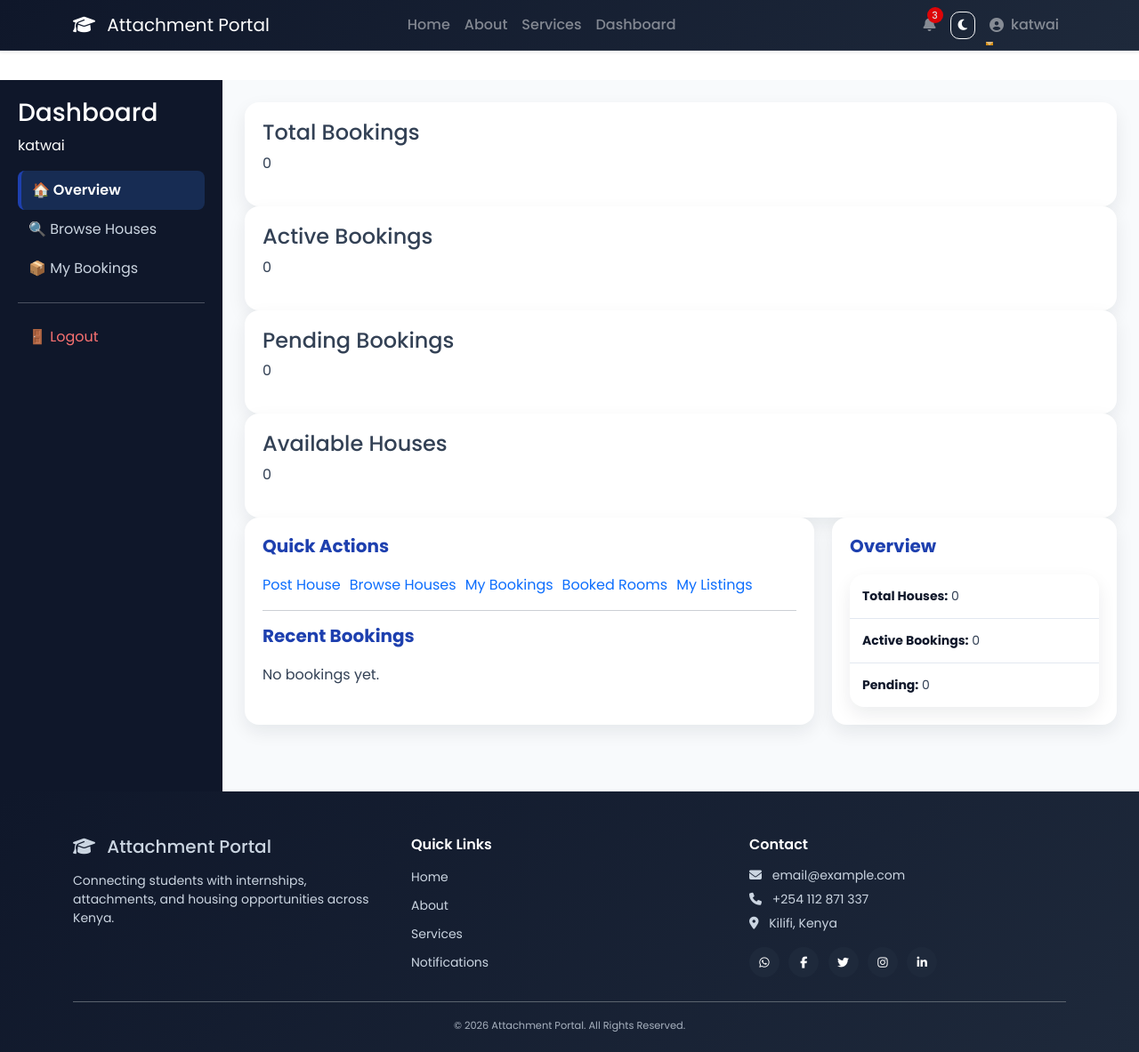
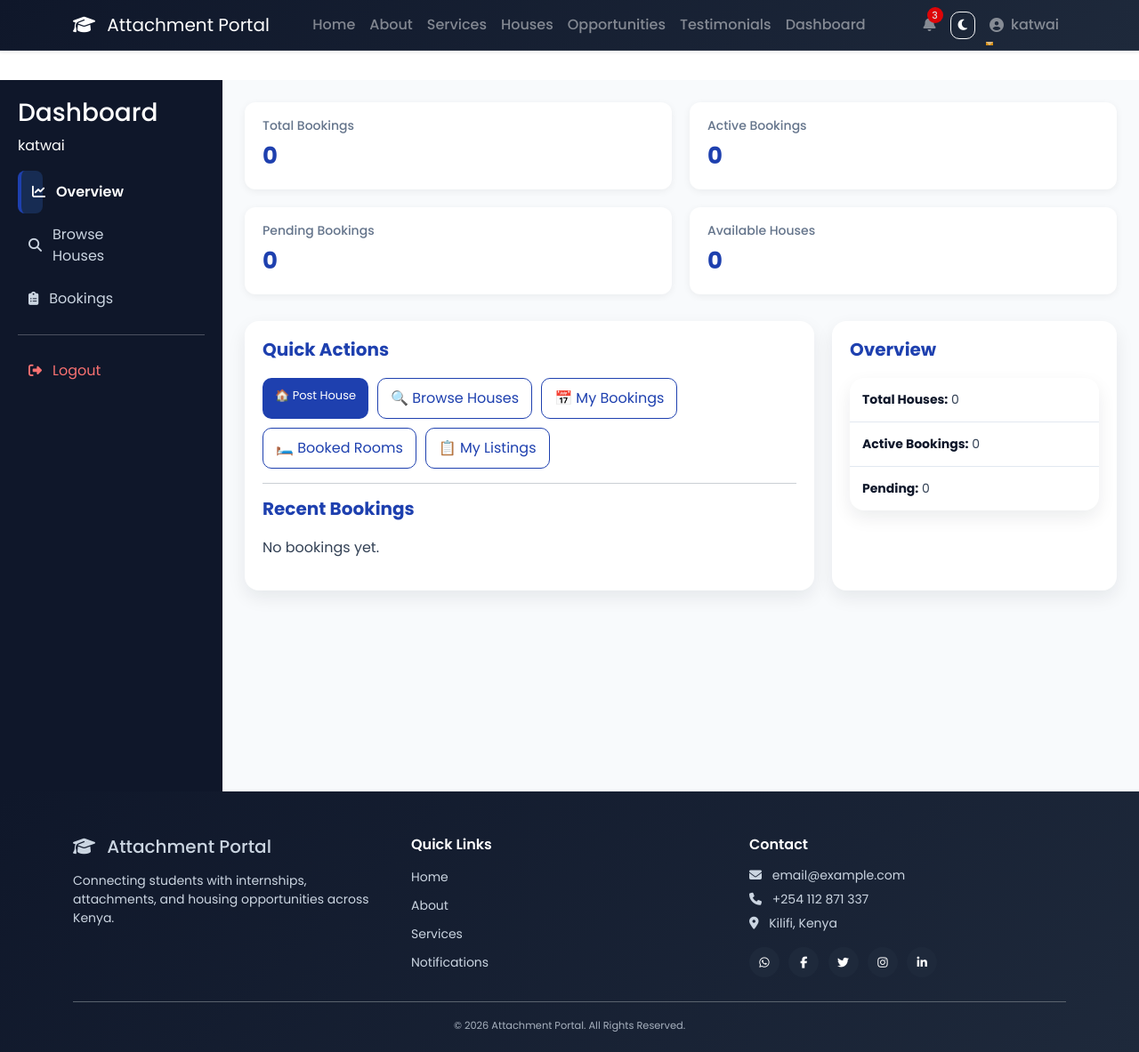
Before and after one commit to Kat-tech15/attachment-website, a Django app: page /dashboard/ in a window 1280 px wide. Shown: the whole page at 89% size. Run offline with Django 5.2, Linux system fonts and the light colour scheme; a user stored in the database is signed in.

Commit message:
modified dashboards

```diff
--- a/core/settings.py
+++ b/core/settings.py
@@ -157,10 +157,7 @@ USE_I18N = True
 
 USE_TZ = True
 
-AUTHENTICATION_BACKENDS = [
-    'accounts.backend.EmailAuthBackend',
-    'django.contrib.auth.backends.ModelBackend',
-]
+
 # Static files (CSS, JavaScript, Images)
 # https://docs.djangoproject.com/en/5.1/howto/static-files/
 
--- a/static/css/main.css
+++ b/static/css/main.css
@@ -822,9 +815,9 @@ body.dark-mode .auth-form .helptext {
 
 .dashboard-grid {
     display: grid;
-    grid-template-columns: repeat(4, 1fr);
-    gap: 15px;
-    margin-bottom: 25px;
+    grid-template-columns: repeat(2, minmax(220px, 1fr));
+    gap: 20px;
+    margin-bottom: 30px;
 }
 
 .dashboard-content {
@@ -846,15 +839,40 @@ body.dark-mode .auth-form .helptext {
 
 .dashboard-card {
     background: white;
-    padding: 20px;
-    border-radius: var(--radius-md);
-    box-shadow: var(--shadow-sm);
-    transition: var(--transition);
+    padding: 18px 20px;
+    border-radius: 12px;
+    box-shadow: 0 2px 8px rgba(0,0,0,0.06);
+    min-height: 90px;
+    display: flex;
+    flex-direction: column;
+    justify-content: center;
 }
 
 .dashboard-card:hover {
-    transform: translateY(-4px);
-    box-shadow: var(--shadow-md);
+    transform: translateY(-5px);
+}
+.dashboard-card h4 {
+    font-size: 14px;
+    color: #64748b;
+    margin-bottom: 6px;
+}
+
+.dashboard-card p {
+    font-size: 26px;
+    font-weight: 700;
+    color: var(--primary);
+    margin: 0;
+}
+@media (max-width: 992px) {
+    .dashboard-grid {
+        grid-template-columns: repeat(2, 1fr);
+    }
+}
+
+@media (max-width: 768px) {
+    .dashboard-grid {
+        grid-template-columns: 1fr;
+    }
 }
 /* =========================
    DASHBOARD TABLES
@@ -974,12 +1027,14 @@ body.dark-mode .auth-form .helptext {
     display: flex;
     min-height: 100vh;
 }
-
 .dashboard-sidebar {
     width: 250px;
+    min-height: 100vh;
     background: #0f172a;
     color: white;
     padding: 20px;
+    position: sticky;
+    top: 0;
 }
 
 .dashboard-main {
@@ -987,20 +1042,29 @@ body.dark-mode .auth-form .helptext {
     padding: 25px;
     background: #f8fafc;
 }
-.sidebar-nav a.active-link {
-    background: rgba(59, 130, 246, 0.2);
-    color: #ffffff;
-    border-left: 4px solid var(--primary);
-    padding-left: 12px;
-    font-weight: 600;
+@media (max-width: 768px) {
+    .dashboard-actions-grid {
+        grid-template-columns: 1fr;
+    }
 }
 .sidebar-link {
-    display: block;
-    padding: 10px 12px;
+    display: flex;
+    align-items: center;
+    gap: 12px;
+    width: 20px;
+    padding: 12px;
     border-radius: 8px;
+    flex-shrink: 0;
     text-decoration: none;
     color: #cbd5e1;
+
     transition: 0.2s ease;
+}
+
+.sidebar-link i {
+    width: 20px;
+    text-align: center;
+    font-size: 15px;
 }
 
 .sidebar-link:hover {
--- a/templates/auth/login.html
+++ b/templates/auth/login.html
@@ -20,5 +20,6 @@
     {% endfor %}
 
     <button type="submit" class="auth-btn">Login</button>
+    <p>Don't have an account? <a href="{% url 'register'%}">Register</a></p>
 </form>
 {% endblock %}
--- a/templates/auth/register.html
+++ b/templates/auth/register.html
@@ -20,5 +20,6 @@
     {% endfor %}
 
     <button type="submit" class="auth-btn">Register</button>
+    <p>Already have an accout? <a href="{% url 'login'%}">Login</a></p>
 </form>
 {% endblock %}
--- a/templates/base.html
+++ b/templates/base.html
@@ -35,6 +35,15 @@
         <li class="nav-item">
             <a class="nav-link" href="{% url 'home' %}#services">Services</a>
         </li>
+        <div class="nav-item">
+            <a class="nav-link" href="{% url 'home'%}#houses" >Houses</a>
+        </div>
+        <div class="nav-item">
+            <a class="nav-link" href="{% url 'home'%}#opportunities">Opportunities</a>
+        </div>
+        <div class="nav-item">
+            <a href="{% url 'home'%}#testimony" class="nav-link">Testimonials</a>
+        </div>
         {% if user.is_authenticated %}
         <li class="nav-item">
             <a class="nav-link" href="{% url 'dashboard_router' %}">
--- a/templates/dashboards/base_dashboard.html
+++ b/templates/dashboards/base_dashboard.html
@@ -15,48 +15,56 @@
 
             <a href="{% url 'dashboard_router' %}"
             class="sidebar-link {% if request.resolver_match.url_name == 'dashboard_router' %}active-link{% endif %}">
-                🏠 Overview
+                <i class="fas fa-chart-line"></i>
+                <span>Overview</span>
             </a>
 
             {% if request.user.role == 'attachee' %}
 
                 <a href="{% url 'view_attachments' %}"
                 class="sidebar-link {% if request.resolver_match.url_name == 'view_attachments' %}active-link{% endif %}">
-                    📄 Attachments
+                    <i class="fas fa-briefcase"></i>
+                    <span>Attachments</span>
                 </a>
 
                 <a href="{% url 'view_houses' %}"
                 class="sidebar-link {% if request.resolver_match.url_name == 'view_houses' %}active-link{% endif %}">
-                    🏡 Houses
+                    <i class="fas fa-house"></i>
+                    <span>Houses</span>
                 </a>
 
                 <a href="{% url 'my_bookings' %}"
                 class="sidebar-link {% if request.resolver_match.url_name == 'my_bookings' %}active-link{% endif %}">
-                    📅 Bookings
+                    <i class="fas fa-calendar-check"></i>
+                    <span>Bookings</span>
                 </a>
 
             {% elif request.user.role == 'company' %}
 
                 <a href="{% url 'post_attachment' %}"
                 class="sidebar-link {% if request.resolver_match.url_name == 'post_attachment' %}active-link{% endif %}">
-                    ➕ Post Attachment
+                    <i class="fas fa-plus-circle"></i>
+                    <span>Post Attachment</span>
                 </a>
 
                 <a href="{% url 'my_attachment_posts' %}"
                 class="sidebar-link {% if request.resolver_match.url_name == 'my_attachment_posts' %}active-link{% endif %}">
-                    📁 My Posts
+                    <i class="fas fa-folder-open"></i>
+                    <span>My Posts</span>
                 </a>
 
             {% elif request.user.role == 'tenant' %}
 
                 <a href="{% url 'all_houses' %}"
                 class="sidebar-link {% if request.resolver_match.url_name == 'all_houses' %}active-link{% endif %}">
-                    🔍 Browse Houses
+                    <i class="fas fa-search"></i>
+                    <span>Browse Houses</span>
                 </a>
 
                 <a href="{% url 'tenant_house_bookings' %}"
                 class="sidebar-link {% if request.resolver_match.url_name == 'tenant_house_bookings' %}active-link{% endif %}">
-                    📦 My Bookings
+                    <i class="fas fa-clipboard-list"></i>
+                    <span>Bookings</span>
                 </a>
 
             {% endif %}
@@ -64,7 +72,8 @@
             <hr>
 
             <a href="{% url 'logout' %}" class="sidebar-link logout">
-                🚪 Logout
+                <i class="fas fa-right-from-bracket"></i>
+                <span>Logout</span>
             </a>
 
         </nav>
@@ -77,7 +86,12 @@
 
         {% block dashboard_body %}
 
-        {% block dashboard_cards %}{% endblock %}
+        <div class="dashboard-grid">
+
+            {% block dashboard_cards %}
+            {% endblock %}
+
+        </div>
 
         <div class="dashboard-content">
 
--- a/templates/dashboards/tenants_dashboard.html
+++ b/templates/dashboards/tenants_dashboard.html
@@ -26,31 +26,30 @@
 
 {% endblock %}
 
-
 {% block dashboard_left %}
 
 <h3 class="dashboard-title">Quick Actions</h3>
 
 <div class="dashboard-actions">
 
-    <a href="{% url 'post_house' %}" class="dashboard-btn">
-        Post House
+    <a href="{% url 'post_house' %}" class="btn-primary">
+        🏠 Post House
     </a>
 
-    <a href="{% url 'all_houses' %}" class="dashboard-btn">
-        Browse Houses
+    <a href="{% url 'all_houses' %}" class="btn-outline">
+        🔍 Browse Houses
     </a>
 
-    <a href="{% url 'tenant_house_bookings' %}" class="dashboard-btn">
-        My Bookings
+    <a href="{% url 'tenant_house_bookings' %}" class="btn-outline">
+        📅 My Bookings
     </a>
 
-    <a href="{% url 'view_booked_rooms' %}" class="dashboard-btn">
-        Booked Rooms
+    <a href="{% url 'view_booked_rooms' %}" class="btn-outline">
+        🛏️ Booked Rooms
     </a>
 
-    <a href="{% url 'my_houses' %}" class="dashboard-btn">
-        My Listings
+    <a href="{% url 'my_houses' %}" class="btn-outline">
+        📋 My Listings
     </a>
 
 </div>
```
Also changed, not shown: other parts of static/css/main.css (+50 -20 lines), templates/dashboards/company_dashboard.html (+6 -6 lines), templates/dashboards/dashboard_content.html (deleted, +0 -61 lines), templates/home.html (+4 -4 lines), db.sqlite3.
